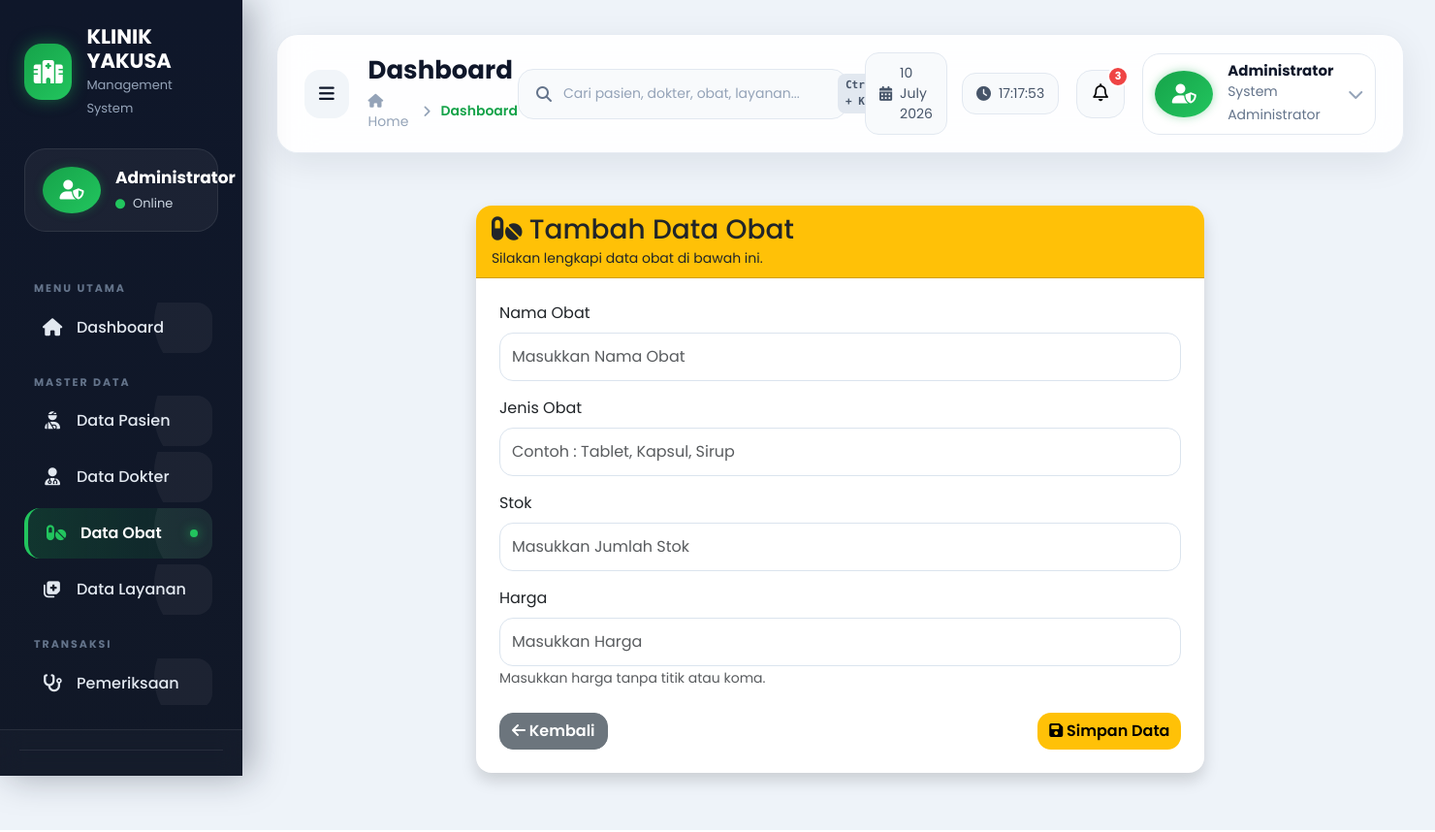
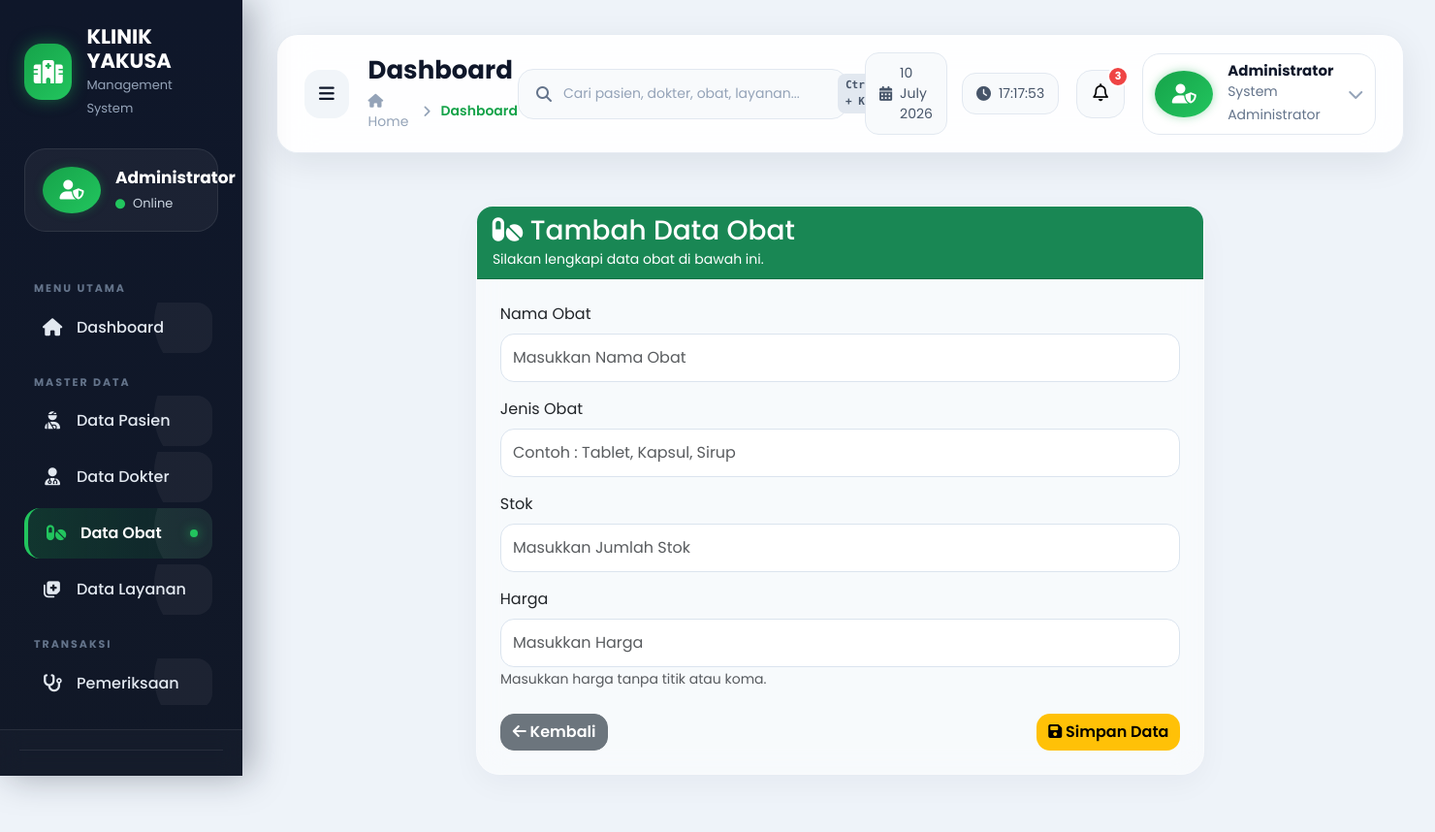
Before and after one commit to suju0227/klinik, a PHP site: page /obat/tambah.php in a window 1480 px wide. Shown: the whole page at 97% size. Run offline with PHP 8.4, Linux system fonts and the light colour scheme; some libraries are stand-ins or nearby versions.

Commit message:
style: apply card-glass design and success color headers to all add/edit forms

```diff
--- a/dokter/edit.php
+++ b/dokter/edit.php
@@ -38,9 +38,9 @@ if (!$data) {
 
 <div class="col-lg-8">
 
-<div class="card shadow border-0 rounded-4">
+<div class="card card-glass shadow border-0 rounded-4">
 
-<div class="card-header bg-warning text-dark rounded-top-4">
+<div class="card-header bg-success text-white rounded-top-4">
 
 <h3 class="mb-0">
 
--- a/dokter/tambah.php
+++ b/dokter/tambah.php
@@ -17,7 +17,7 @@ include "../layout/header.php";
 
 <div class="col-lg-8">
 
-<div class="card shadow border-0 rounded-4">
+<div class="card card-glass shadow border-0 rounded-4">
 
 <div class="card-header bg-success text-white rounded-top-4">
 
--- a/layanan/edit.php
+++ b/layanan/edit.php
@@ -24,9 +24,9 @@ include "../layout/header.php";
 
 <div class="container-fluid py-4">
 
-<div class="card shadow border-0 rounded-4">
+<div class="card card-glass shadow border-0 rounded-4">
 
-<div class="card-header bg-warning text-dark">
+<div class="card-header bg-success text-white">
 
 <h3 class="mb-0">
 
--- a/layanan/tambah.php
+++ b/layanan/tambah.php
@@ -13,7 +13,7 @@ include "../layout/header.php";
 
 <div class="container-fluid py-4">
 
-<div class="card shadow border-0 rounded-4">
+<div class="card card-glass shadow border-0 rounded-4">
 
     <div class="card-header bg-success text-white">
 
--- a/obat/edit.php
+++ b/obat/edit.php
@@ -38,9 +38,9 @@ if (!$data) {
 
 <div class="col-lg-8">
 
-<div class="card shadow border-0 rounded-4">
+<div class="card card-glass shadow border-0 rounded-4">
 
-<div class="card-header bg-warning text-dark rounded-top-4">
+<div class="card-header bg-success text-white rounded-top-4">
 
 <h3 class="mb-0">
 
--- a/obat/tambah.php
+++ b/obat/tambah.php
@@ -17,9 +17,9 @@ include "../layout/header.php";
 
 <div class="col-lg-8">
 
-<div class="card shadow border-0 rounded-4">
+<div class="card card-glass shadow border-0 rounded-4">
 
-<div class="card-header bg-warning text-dark rounded-top-4">
+<div class="card-header bg-success text-white rounded-top-4">
 
 <h3 class="mb-0">
 
--- a/pembayaran/edit.php
+++ b/pembayaran/edit.php
@@ -60,7 +60,7 @@ ORDER BY pasien.nama_pasien ASC
 
 <div class="col-lg-8">
 
-<div class="card shadow border-0 rounded-4">
+<div class="card card-glass shadow border-0 rounded-4">
 
 <div class="card-header bg-success text-white">
 
--- a/pembayaran/tambah.php
+++ b/pembayaran/tambah.php
@@ -35,7 +35,7 @@ ORDER BY pemeriksaan.id_pemeriksaan DESC
 
 <div class="col-lg-8">
 
-<div class="card shadow border-0 rounded-4">
+<div class="card card-glass shadow border-0 rounded-4">
 
 <div class="card-header bg-success text-white">
 
--- a/pemeriksaan/edit.php
+++ b/pemeriksaan/edit.php
@@ -54,9 +54,9 @@ $dokter = mysqli_query(
 
 <div class="col-lg-8">
 
-<div class="card shadow border-0 rounded-4">
+<div class="card card-glass shadow border-0 rounded-4">
 
-<div class="card-header bg-info text-white">
+<div class="card-header bg-success text-white">
 
 <h3 class="mb-0">
 
--- a/pemeriksaan/tambah.php
+++ b/pemeriksaan/tambah.php
@@ -29,9 +29,9 @@ ORDER BY nama_layanan ASC
 
 <div class="col-lg-8">
 
-<div class="card shadow border-0 rounded-4">
+<div class="card card-glass shadow border-0 rounded-4">
 
-<div class="card-header bg-info text-white">
+<div class="card-header bg-success text-white">
 
 <h3 class="mb-0">
 
```
